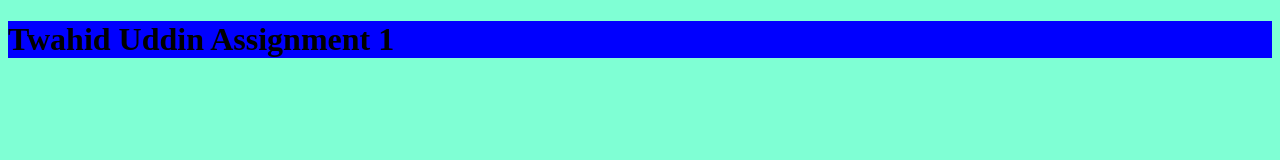
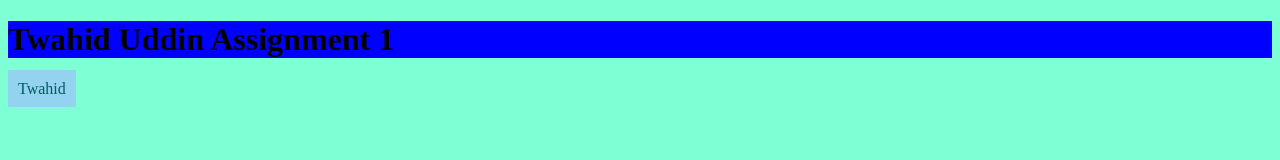
Before and after one commit to Twahiduddin/Assignment-1, a plain HTML site: page Homepage/index.html in a window 1280 px wide. Drawn offline with Linux system fonts and the light colour scheme.

Commit message:
Added a single button and changed its css properties

```diff
--- a/Homepage/Index.css
+++ b/Homepage/Index.css
@@ -5,3 +5,9 @@ body{
 h1{
     background-color:blue;
 }
+a{
+    text-decoration: none;
+    color: rgb(0, 92, 92);
+    background-color: rgb(148, 211, 240);
+    padding: 10px;
+}
--- a/Homepage/index.html
+++ b/Homepage/index.html
@@ -4,10 +4,17 @@
     <meta charset="UTF-8">
     <meta http-equiv="X-UA-Compatible" content="IE=edge">
     <meta name="viewport" content="width=device-width, initial-scale=1.0">
+
     <title>Assignment 1</title>
+
     <link rel="stylesheet" href="Index.css">
 </head>
+
 <body>
     <h1>Twahid Uddin Assignment 1</h1>
+
+    <div class="link">
+        <a href="">Twahid</a>
+    </div>
 </body>
 </html>
```
